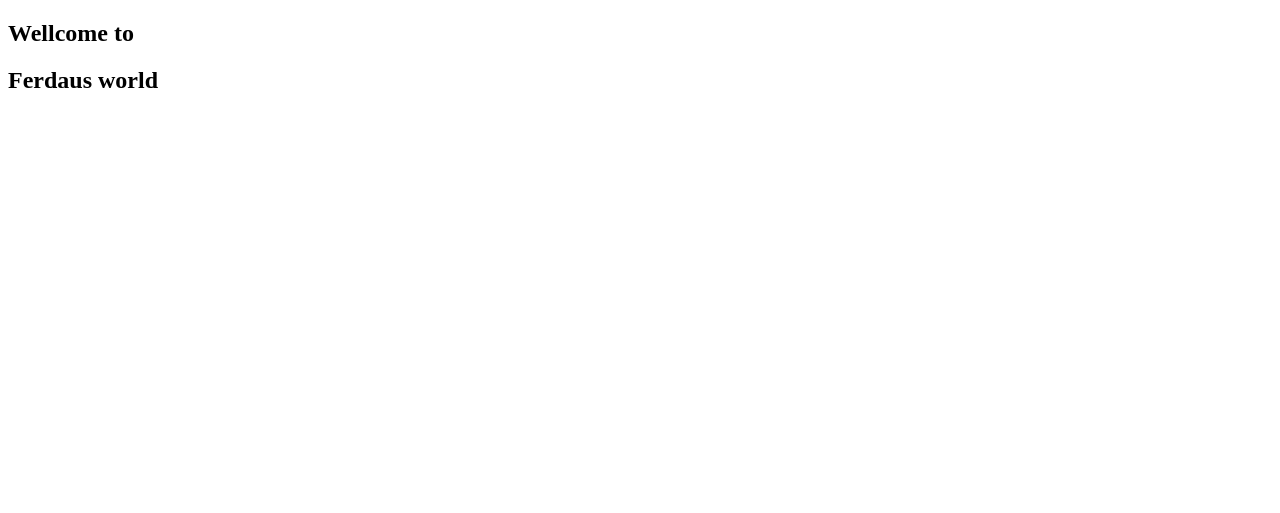
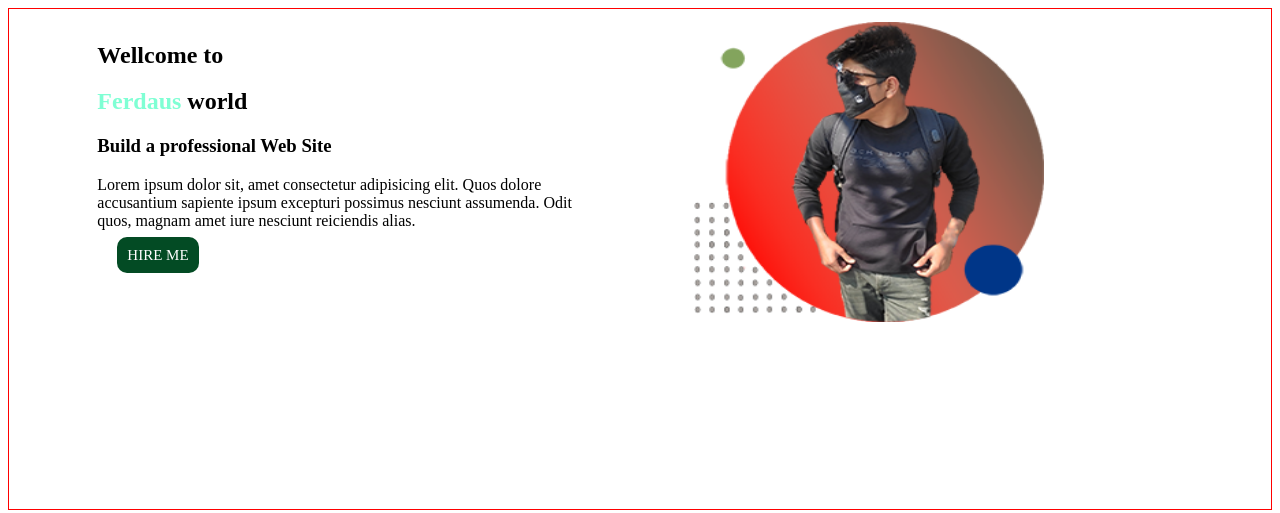
Before and after one commit to ferdaus444/1st-portfolio, a plain HTML site: page index.html in a window 1280 px wide. Drawn offline with Linux system fonts and the light colour scheme.

Commit message:
1st section

```diff
--- a/index.html
+++ b/index.html
@@ -5,10 +5,28 @@
     <meta http-equiv="X-UA-Compatible" content="IE=edge">
     <meta name="viewport" content="width=device-width, initial-scale=1.0">
     <title>My personal portfolio</title>
+
+
     <link rel="stylesheet" href="style.css">
 </head>
 <body>
-    <h2>Wellcome to</h2>
-    <h2><span>Ferdaus</span> world</h2>
+    <section class="topic-01">
+        <div class="half-width">
+            <h2>Wellcome to</h2>
+            <h2><span class="name">Ferdaus</span> world<h2>
+            <h3>Build a professional Web Site</h3>
+            <p>Lorem ipsum dolor sit, amet consectetur adipisicing elit. Quos dolore accusantium sapiente ipsum excepturi possimus nesciunt assumenda. Odit quos, magnam amet iure nesciunt reiciendis alias.</p>
+            <a class="hire" href="#">HIRE ME</a>
+        </div>
+        <div class="half-width"><img src="images/Image-01.png" alt="">
+        </div>
+    </section>
+    <section class="topic-02">
+        <div><img src="images/Image-background-02 copy.png" alt=""></div>
+        <div>
+            <p>Lorem ipsum dolor sit amet consectetur, adipisicing elit. Voluptatem corrupti tempora incidunt culpa voluptates, eveniet nobis in, ipsa explicabo illo officiis hic asperiores maiores, ad similique aut quod! Quas quisquam quae ad? Totam quod deleniti qui distinctio, ullam nostrum reiciendis itaque explicabo nisi quos sed esse? Quae sit sapiente voluptates.</p>
+        </div>
+
+    </section>
 </body>
 </html>
--- a/style.css
+++ b/style.css
@@ -0,0 +1,41 @@
+.name {
+    color: aquamarine;
+}
+
+section {
+    border: 1px solid red
+}
+body{
+
+}
+.half-width{
+    width: 40%;
+    height: 300px;
+    float: left;
+    margin-left: 5%;
+    margin-top: 1%;
+    padding-left: 2%;
+
+}
+.half-width img{
+    width: 70%;
+    height: 100%;
+}
+section {
+    height: 500px;
+}
+.topic-1 {
+    background-image: url(images/background.png);
+}
+.hire {
+    margin: 20px ;
+    padding: 10px;
+    border-radius: 10px;
+    text-decoration: none;
+    font-size: 15px;
+    color: rgb(255, 255, 255);
+    background-color: rgb(3, 75, 36);
+}
+.topic-02 {
+    display: none;
+}
```
Also changed, not shown: images/Image-01.png (added), images/Image-background-02 copy.png (added), images/background.png (added).
